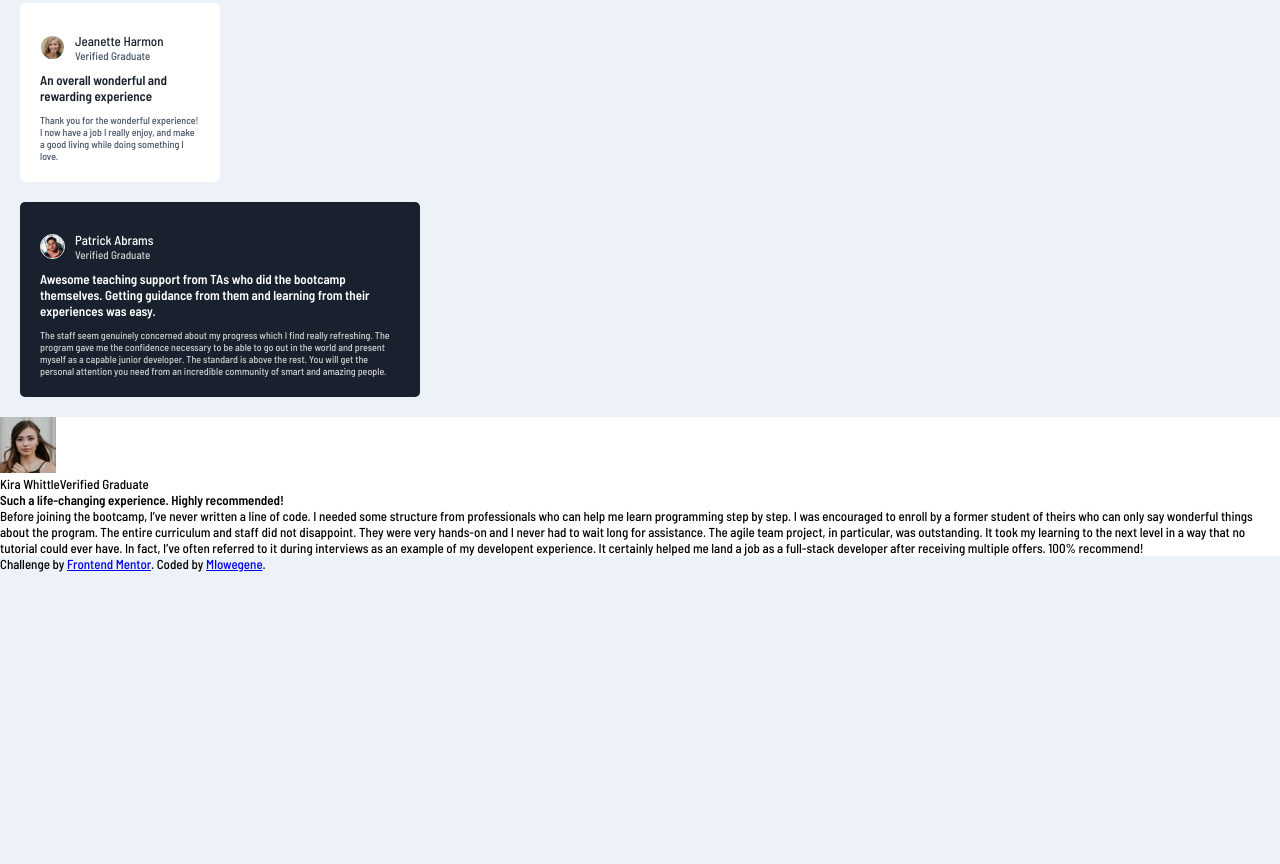
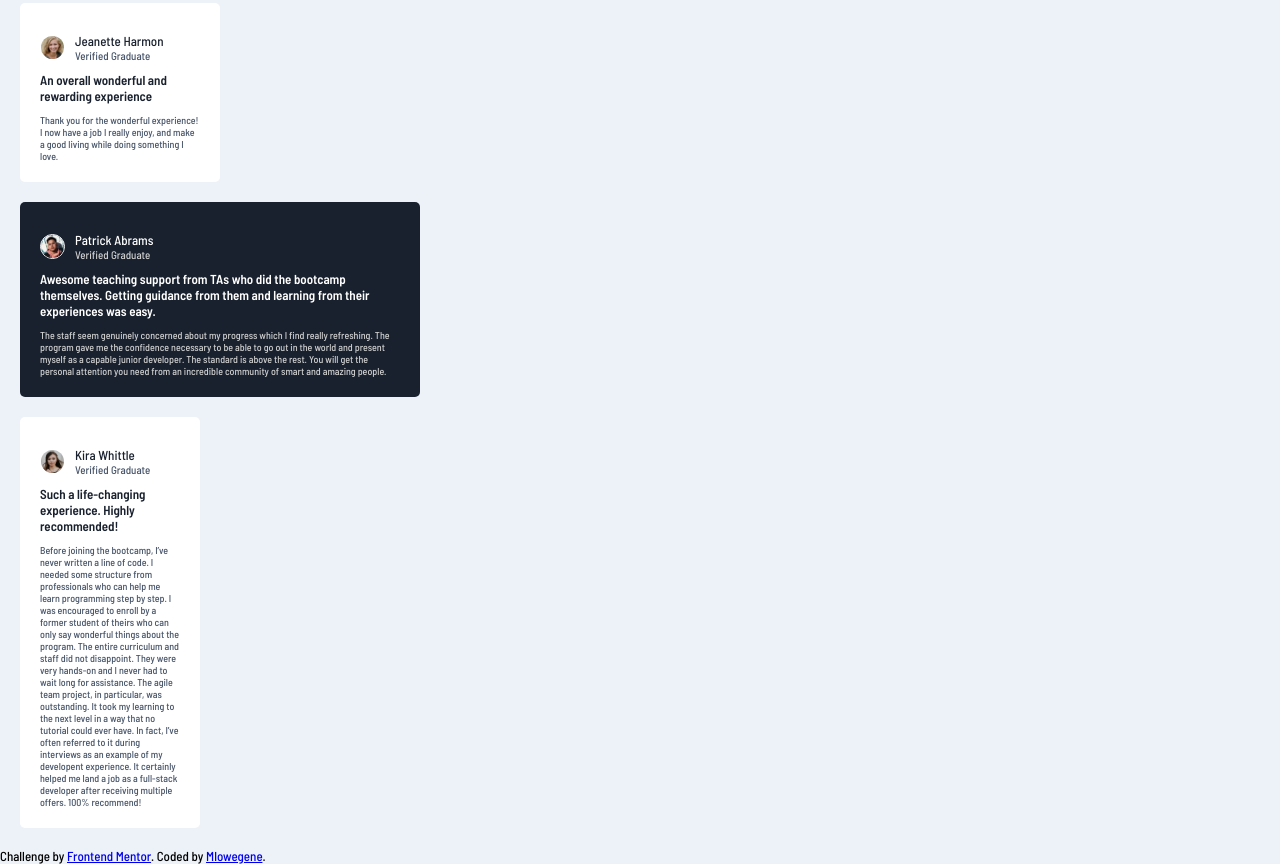
Before and after one commit to Mlowegene/testimonials-grid-section, a plain HTML site: page index.html in a window 1280 px wide. Shown: the part 455-1319 px from the top of the page. Before the commit the page ends 1027 px from the top, so only its background shows below. Drawn offline with Linux system fonts and the light colour scheme.

Commit message:
Styled the fifth card

```diff
--- a/style.css
+++ b/style.css
@@ -220,8 +220,49 @@ body {
     color: hsl(0, 0%, 81%);
 }
 
-
+/*================= Card 5 ===============================================*/
 
 #card5{
     background-color: hsl(0, 0%, 100%);
+    width: 18rem;
+    margin: 2rem;
+    padding: 2rem;
+    border-radius: .5rem;
+    color: hsl(219, 29%, 14%);
 }
+
+.img-name-5 {
+    display: flex;
+    align-items: center;
+}
+
+.img-name-5 img {
+    width: 25px;
+    border-radius: 50%;
+    border: 1px solid #fff;
+}
+
+.img-name-5 p {
+    margin: 1rem;
+    font-weight: 100;
+}
+
+.img-name-5 p span {
+    display: block;
+    font-weight: 200;
+    font-size: 1.1rem;
+    color: hsl(217, 19%, 35%);
+}
+
+.desc-5 {
+    text-align: left;
+}
+
+.desc-5 h4 {
+    margin-bottom: 1rem;
+}
+
+.desc-5 p {
+    font-size: 1rem;
+    color: hsl(217, 19%, 35%);
+}
```
